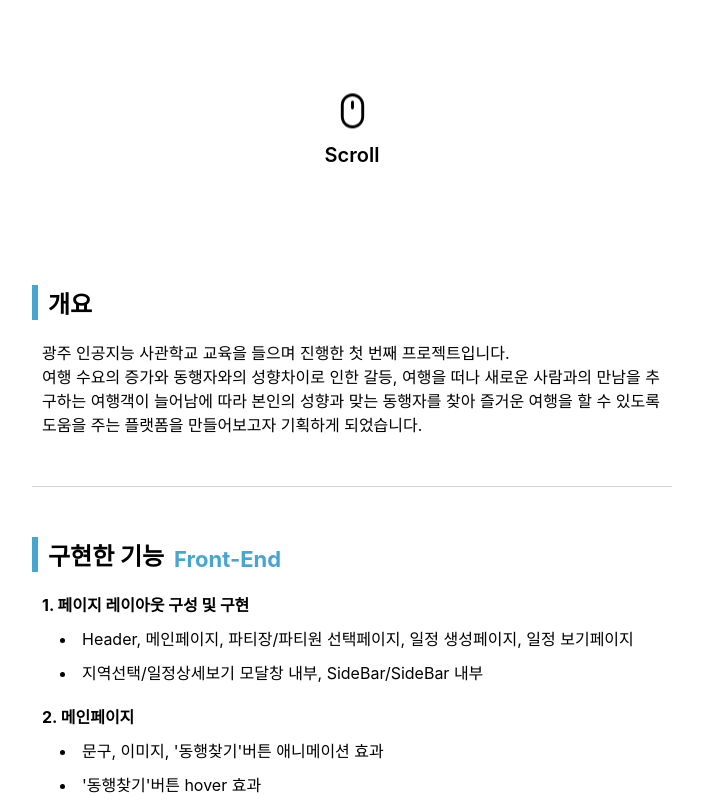
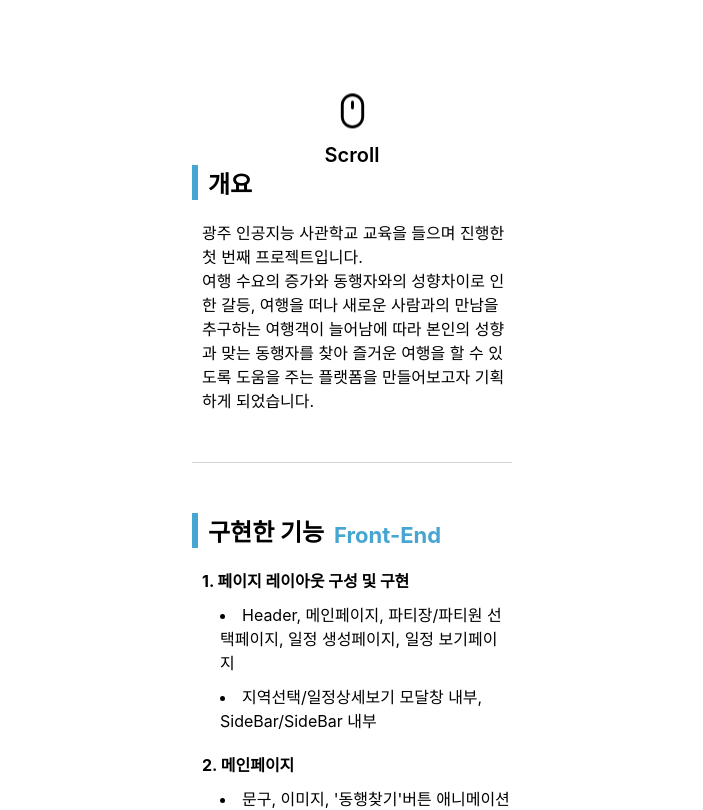
Before and after one commit to heejun8250/Portfolio, a React (Create React App) app in the folder portfolio/: page /travelmate in a window 1280 px wide. Shown: the part 560-1370 px from the top of the page, without its empty margins (288-991 px from the left). Built offline with nearby package versions, Linux system fonts and the light colour scheme.

Commit message:
[수정] RollOfTravelMate.jsx css 수정
- display 속성 추가
- 넓이, 높이 추가
- 미디어 쿼리 추가

```diff
--- a/portfolio/src/components/RollOfTravelMate.jsx
+++ b/portfolio/src/components/RollOfTravelMate.jsx
@@ -59,8 +59,17 @@
 export default RollOfTravelMate
 
 const RollField = styled.div`
-  margin-top: 15vh;
   padding-top: 40px;
+  display: flex;
+  flex-direction: column;
+  justify-content: center;
+  width: 50%;
+  height: 100%;
+  margin: auto;
+
+  @media screen and (max-width: 1024px){
+    width: 80%;
+  }
 `
 
 const TmMyRoleTitleBox = styled.div`
```
